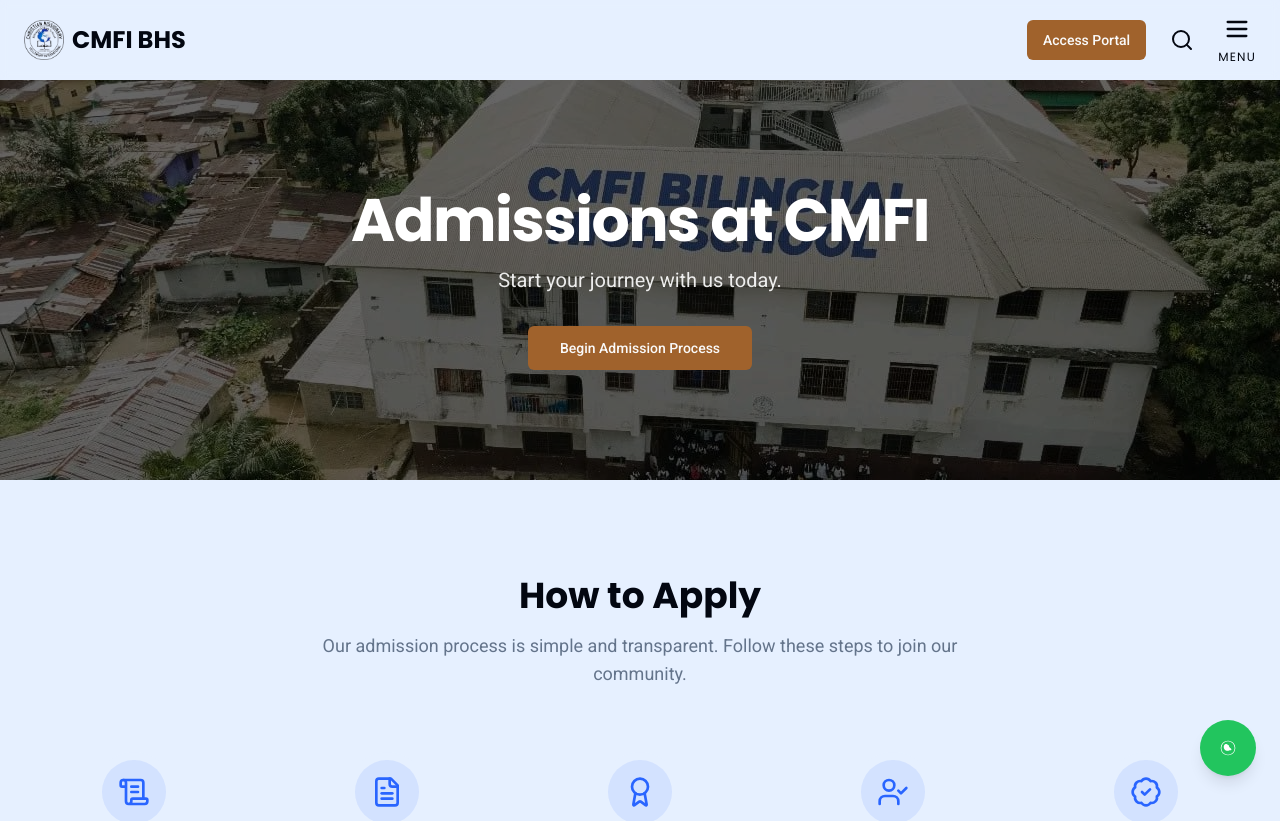
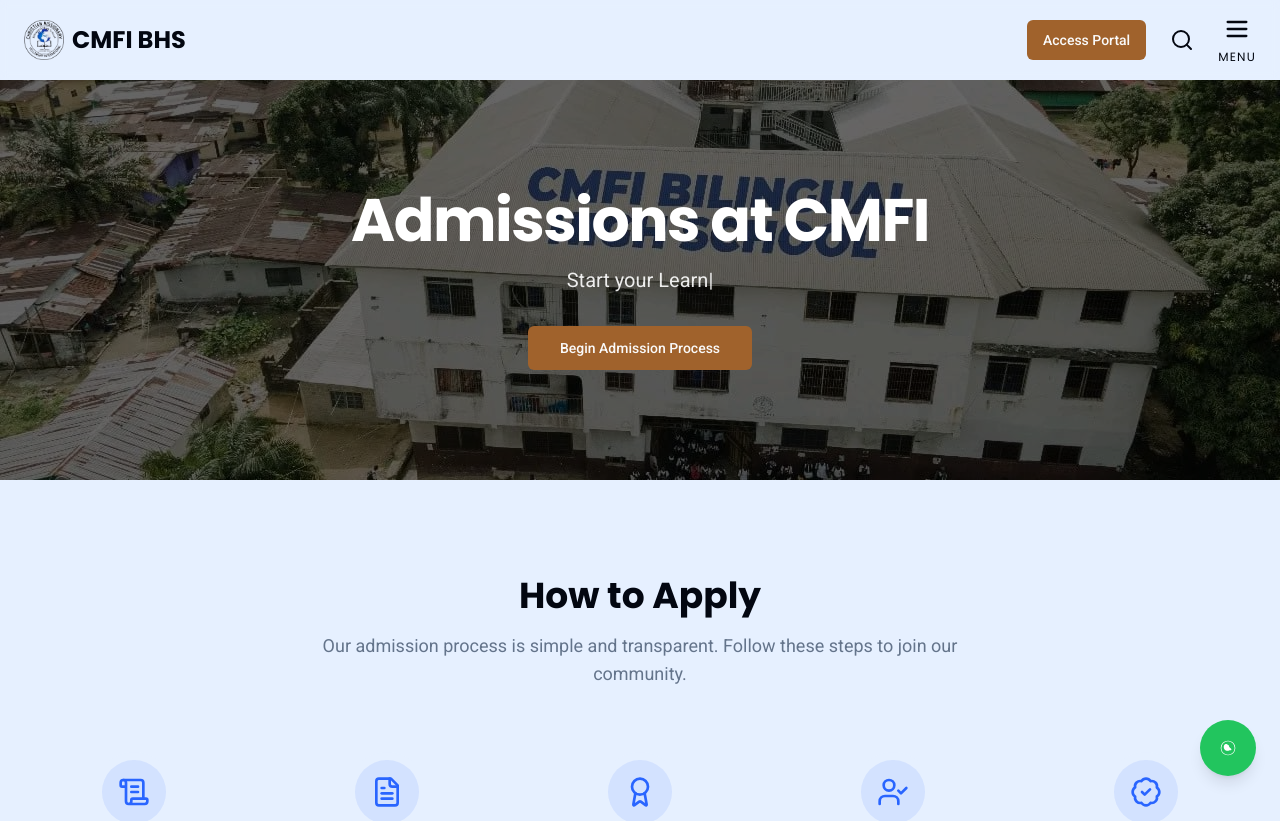
Before and after one commit to KayZee52/CMFI-website, a Next.js app: page /admissions in a window 1280 px wide. Shown: the top 821 px of the page. Built offline with nearby package versions, Linux system fonts and the light colour scheme.

Commit message:
initial commit

```diff
--- a/src/app/admissions/page.tsx
+++ b/src/app/admissions/page.tsx
@@ -5,6 +5,7 @@
 import { FileText, Award, UserCheck, ScrollText, BadgeCheck } from 'lucide-react';
 import Image from 'next/image';
 import Link from 'next/link';
+import { Typewriter } from '@/components/typewriter';
 
 const AdmissionsPage = () => {
     const admissionSteps = [
@@ -42,6 +43,14 @@
         { icon: UserCheck, title: 'Exam Participation' },
     ];
 
+    const typewriterPhrases = [
+        "Journey with Us Today.",
+        "Learning with Us Today.",
+        "Dreams with Us Today.",
+        "Future with Us Today.",
+        "Success with Us Today.",
+    ];
+
     return (
         <>
             <section className="relative h-[400px] flex items-center justify-center text-center text-white">
@@ -59,8 +68,8 @@
                         <h1 className="font-headline text-4xl md:text-6xl font-bold tracking-tight">
                             Admissions at CMFI
                         </h1>
-                        <p className="mt-4 text-lg md:text-xl text-white/90">
-                            Start your journey with us today.
+                        <p className="mt-4 text-lg md:text-xl text-white/90 min-h-[56px] md:min-h-0">
+                            Start your <Typewriter phrases={typewriterPhrases} />
                         </p>
                         <Button asChild size="lg" className="mt-8 bg-accent hover:bg-accent/90 text-accent-foreground">
                             <Link href="#how-to-apply">Begin Admission Process</Link>
```
